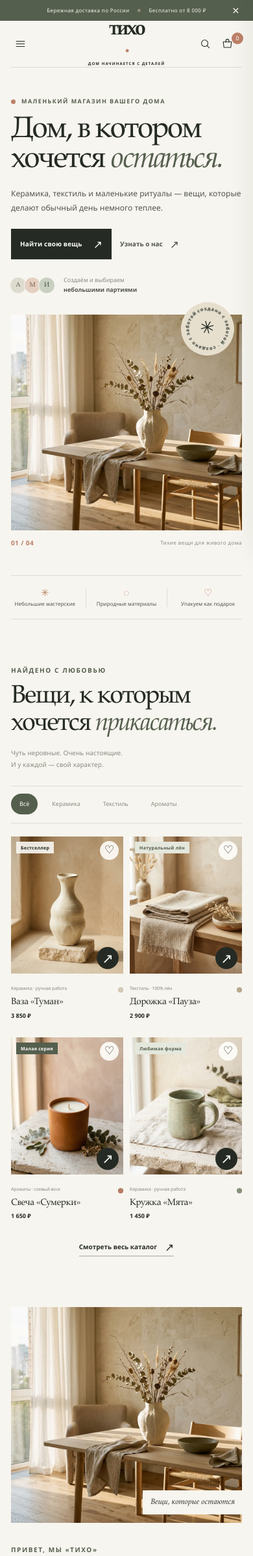
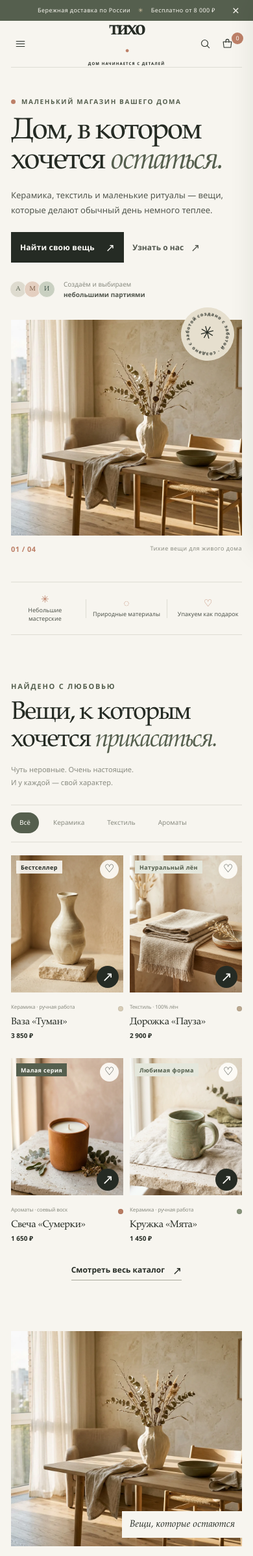
Before and after one commit to fl1nks/lab13, a WordPress theme: template wp-content/themes/tikho-shop/front-page.php in a window 390 px wide. Shown: the top 2394 px of the page at 65% size. Run offline with PHP 8.4 and a stand-in for WordPress, Linux system fonts and the light colour scheme; the site name, menu and one post (Sample post) are stand-ins, and other content is empty; some libraries are stand-ins or nearby versions.

Commit message:
Improve storefront text readability
Co-authored-by: arena-agent <297053741+arena-agent@users.noreply.github.com>

```diff
--- a/wp-content/themes/tikho-shop/style.css
+++ b/wp-content/themes/tikho-shop/style.css
@@ -3,7 +3,7 @@ Theme Name: Тихо — магазин вещей для дома
 Theme URI: https://example.com/tikho-shop
 Author: Arena
 Description: Лёгкая авторская тема магазина товаров для дома с поддержкой WooCommerce.
-Version: 1.0.0
+Version: 1.0.1
 Requires at least: 6.2
 Tested up to: 6.8
 Requires PHP: 7.4
@@ -773,3 +773,88 @@ h1, h2, h3, p { margin-top: 0; }
 @media (prefers-reduced-motion: reduce) {
   *, *::before, *::after { scroll-behavior: auto !important; animation-duration: .01ms !important; animation-iteration-count: 1 !important; transition-duration: .01ms !important; }
 }
+
+/* Readability pass: lift small labels and supporting copy without changing the layout. */
+body { font-size: 15px; }
+.announcement-bar { font-size: 11px; }
+.eyebrow { font-size: 11px; }
+.primary-nav a, .header-action-label { font-size: 12px; }
+.hero-description { font-size: 15px; }
+.hero-note { font-size: 10px; }
+.hero-image-caption { font-size: 10px; }
+.hero-image-caption span:first-child { font-size: 11px; }
+.value-item { font-size: 12px; }
+.section-intro { font-size: 13px; }
+.button, .text-link, .filter-chip, .sort-trigger, .all-products-link { font-size: 12px; }
+.product-label { font-size: 9px; }
+.product-meta { font-size: 10px; }
+.product-title-row h3 { font-size: 20px; }
+.product-price { font-size: 12px; }
+.product-note { font-size: 11px; }
+.story-image-label { font-size: 15px; }
+.story-copy > p:not(.eyebrow), .approach-intro > p:not(.eyebrow) { font-size: 13px; }
+.approach-item h3 { font-size: 21px; }
+.approach-item p { font-size: 11px; }
+.newsletter-copy > p:last-child { font-size: 12px; }
+.newsletter-form small, .newsletter-cf7 .wpcf7-response-output { font-size: 9px; }
+.footer-brand-block > p { font-size: 18px; }
+.footer-column h2 { font-size: 10px; }
+.footer-column a, .footer-kicker, .social-links a { font-size: 11px; }
+.footer-email { font-size: 22px; }
+.footer-bottom { font-size: 9px; }
+.drawer-count { font-size: 13px; }
+.cart-empty h3 { font-size: 25px; }
+.cart-empty p, .cart-empty button, .cart-empty > a { font-size: 11px; }
+.cart-line-info h3 { font-size: 17px; }
+.cart-line-info p { font-size: 10px; }
+.cart-line-price { font-size: 11px; }
+.shipping-progress-top { font-size: 10px; }
+.cart-subtotal { font-size: 12px; }
+.cart-subtotal strong { font-size: 23px; }
+.cart-shipping-note { font-size: 10px; }
+.checkout-secure-note { font-size: 9px; }
+.search-hint, .search-hint button { font-size: 10px; }
+.search-result-message { font-size: 11px; }
+.checkout-intro { font-size: 12px; }
+.checkout-form label { font-size: 10px; }
+.checkout-form input { font-size: 12px; }
+.checkout-form small { font-size: 9px; }
+.toast { font-size: 11px; }
+.woocommerce-notices-wrapper { font-size: 13px; }
+.woocommerce a.button, .woocommerce button.button, .woocommerce input.button { font-size: 11px; }
+
+@media (max-width: 760px) {
+  .announcement-bar { font-size: 9px; }
+  .primary-nav a { font-size: 13px; }
+  .hero-copy .eyebrow { font-size: 10px; }
+  .hero-description { font-size: 13px; }
+  .hero-image-caption { font-size: 9px; }
+  .value-item { font-size: 9px; }
+  .section-intro { font-size: 11px; }
+  .filter-chip { font-size: 10px; }
+  .product-label { font-size: 9px; }
+  .product-meta { font-size: 9px; }
+  .product-title-row h3 { font-size: 17px; }
+  .product-price { font-size: 10px; }
+  .story-copy > p:not(.eyebrow), .approach-intro > p:not(.eyebrow) { font-size: 12px; }
+  .approach-item h3 { font-size: 19px; }
+  .approach-item p { font-size: 10px; }
+  .newsletter-copy > p:last-child { font-size: 11px; }
+  .newsletter-form small, .newsletter-cf7 .wpcf7-response-output { font-size: 8px; }
+  .footer-brand-block > p { font-size: 16px; }
+  .footer-column h2, .footer-kicker { font-size: 9px; }
+  .footer-column a, .social-links a { font-size: 10px; }
+  .footer-email { font-size: 20px; }
+  .footer-bottom { font-size: 8px; }
+  .cart-line-info h3 { font-size: 15px; }
+  .cart-line-info p { font-size: 10px; }
+  .cart-line-price { font-size: 10px; }
+  .search-hint, .search-hint button { font-size: 10px; }
+  .checkout-intro { font-size: 11px; }
+  .checkout-form label { font-size: 10px; }
+  .checkout-form small { font-size: 8px; }
+}
+@media (max-width: 390px) {
+  .product-title-row h3 { font-size: 15px; }
+  .product-meta { font-size: 8px; }
+}
```
Also changed, not shown: 1 other file.
